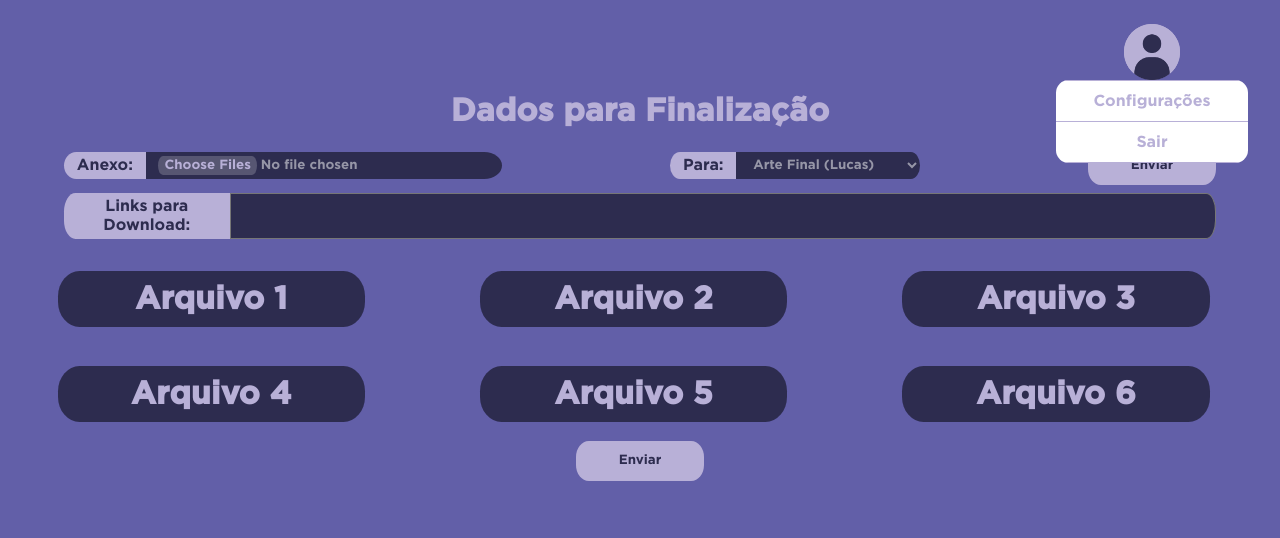
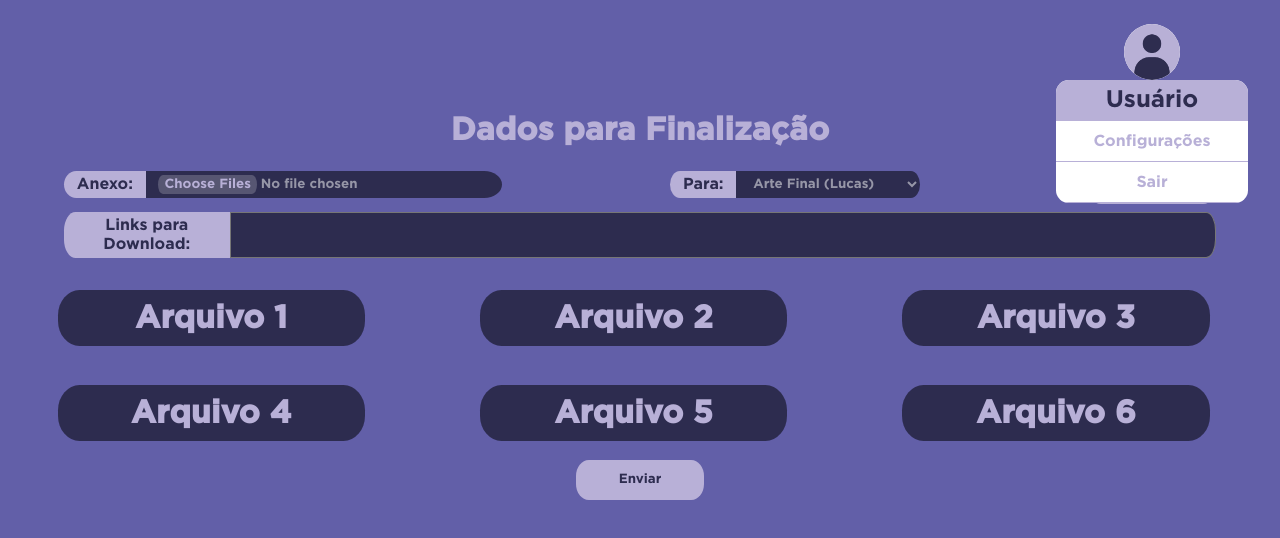
Before and after one commit to lucasronan33/solicitacao-ARTE, a website: page arteFinal.ejs in a window 1280 px wide. Both pictures are taken after a click on the element 1152 px from the left and 54 px from the top of the page. Drawn offline with nearby package versions, Linux system fonts and the light colour scheme; files that its build step writes are made by us from their sources; no server answers.

Commit message:
finalizado  imageProfile

```diff
--- a/arteFinal.ejs
+++ b/arteFinal.ejs
@@ -19,14 +19,14 @@
         <img src="/img/profileUser.png" alt="profileUser">
       </div>
       <div class="menuProfile" style="display: none;">
-        <text id="menuProfile-text"><%=usuario%></text>
+        <text id="menuProfile-text">Usuário</text>
         <div class="menuProfile-options">
           <text class="settings">Configurações</text>
           <text class="logout">Sair</text>
         </div>
       </div>
       <div class="profileUser-name">
-        <text><%=usuario%></text>
+        <text>Usuário</text>
       </div>
 
     </div>
--- a/src/css/style-spanProfile.css
+++ b/src/css/style-spanProfile.css
@@ -47,7 +47,6 @@
                     background-size: 100%;
                     background-position: center;
                     background-repeat: no-repeat;
-                        background-image: url(../../img/erro-icon.png);
                 }
 
                 .img-camera {
--- a/src/css/style.css
+++ b/src/css/style.css
@@ -78,12 +78,13 @@ body {
                 display: flex;
                 align-items: center;
                 justify-content: center;
-                background-color: var(--fundo-topo);
+                background-color: #fff;
                 cursor: pointer;
 
                 img {
                     width: 100%;
                     height: 100%;
+                    border-radius: 50%;
                     object-fit: cover;
                 }
             }
@@ -337,7 +338,7 @@ body {
                 resize: none;
                 transition: 0.5s linear;
 
-                &:not(:has(.mostrar-senha,img)):hover {
+                &:not(:has(.mostrar-senha, img)):hover {
                     transition: 0.5s linear;
                     background-color: var(--cor-fonte1);
                 }
--- a/src/menuProfile.js
+++ b/src/menuProfile.js
@@ -1,3 +1,4 @@
+document.addEventListener('DOMContentLoaded', () => {
     const imgProfileUser = document.querySelector('.profileUser-img');
     const menuProfile = document.querySelector('.menuProfile');
     const menuProfileText = document.querySelector('#menuProfile-text');
@@ -20,3 +21,11 @@ logout.addEventListener('click', () => {
     settings.addEventListener('click', () => {
         window.location.href = '/accountSettings';
     });
+
+    fetch('/getUserData').then(response => response.json()).then(data => {
+        console.log(data.profileimage)
+        data.nome&&(document.querySelector('.menuProfile text').innerHTML=data.nome)
+        data.nome && (document.querySelector('.profileUser-name text').innerHTML = data.nome)
+        data.profileimage && (document.querySelector('.profileUser-img img').attributes.src.value = data.profileimage)
+    })
+})
--- a/src/selecionarImageProfile.js
+++ b/src/selecionarImageProfile.js
@@ -77,6 +77,10 @@ document.addEventListener('DOMContentLoaded', () => {
                 divFundoSpan.remove()
             }
         })
+
+        fetch('/getUserData').then(response => response.json()).then(data => {
+            data.profileimage&&(imageProfile.style.backgroundImage=`url(${data.profileimage})`)
+        })
     }
 
 
```
Lines whose indentation alone changed are shown as unchanged.
